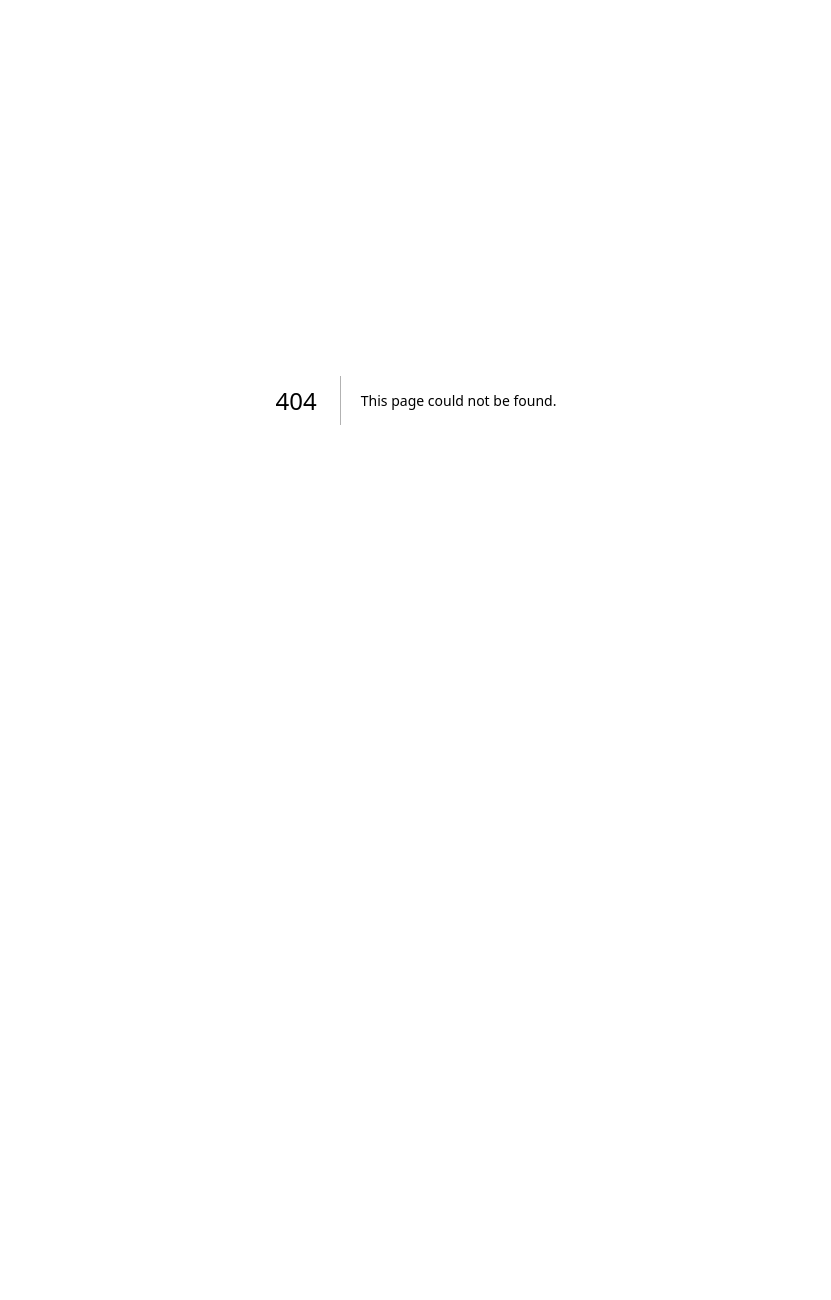
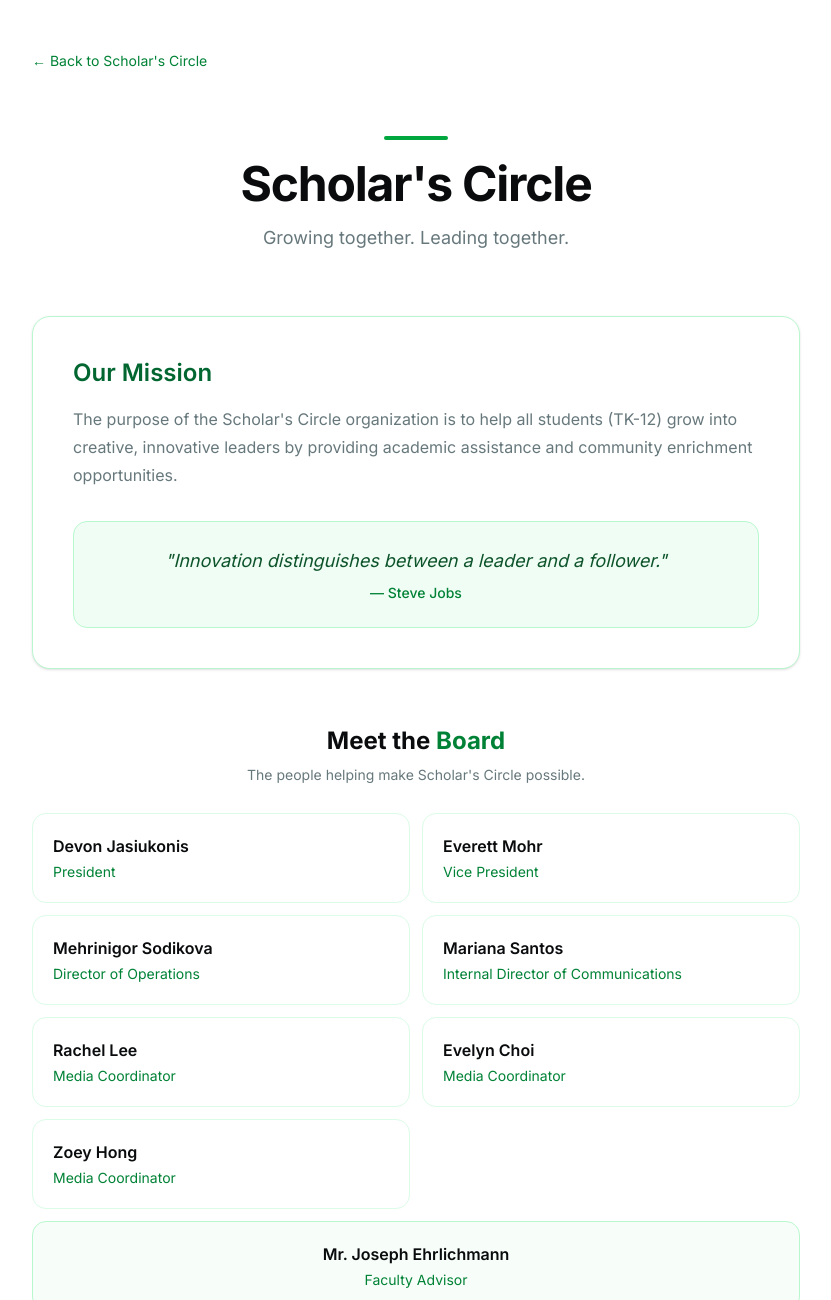
Before and after one commit to lcsscholarscircle/website, a Next.js app: page /about in a window 1280 px wide. Before the commit this address had no page. Shown: the top 1300 px of the page, without its empty margins (224-1055 px from the left). Before the commit the page ends 800 px from the top, so only its background shows below. Built offline with nearby package versions, Linux system fonts and the light colour scheme.

Commit message:
finishing touches, about us page, sidebar updates

```diff
--- /dev/null
+++ b/src/app/about/page.tsx
@@ -0,0 +1,144 @@
+
+'use client'
+
+import Link from 'next/link'
+
+const board = [
+  { name: 'Devon Jasiukonis', role: 'President' },
+  { name: 'Everett Mohr', role: 'Vice President' },
+  { name: 'Mehrinigor Sodikova', role: 'Director of Operations' },
+  { name: 'Mariana Santos', role: 'Internal Director of Communications' },
+  { name: 'Rachel Lee', role: 'Media Coordinator' },
+  { name: 'Evelyn Choi', role: 'Media Coordinator' },
+  { name: 'Zoey Hong', role: 'Media Coordinator' },
+]
+
+export default function AboutPage() {
+  return (
+    <main className="min-h-screen bg-background px-6 py-12">
+      <div className="mx-auto max-w-3xl">
+
+        {/* Back link */}
+        <Link
+          href="/"
+          className="text-sm text-green-700 dark:text-green-400 hover:text-green-600 transition-colors"
+        >
+          ← Back to Scholar's Circle
+        </Link>
+
+        {/* Hero */}
+        <section className="py-16 text-center">
+          <div className="mx-auto mb-5 h-1 w-16 rounded-full bg-green-600" />
+
+          <h1 className="text-4xl font-bold tracking-tight sm:text-5xl">
+            Scholar's Circle
+          </h1>
+
+          <p className="mt-4 text-lg text-muted-foreground">
+            Growing together. Leading together.
+          </p>
+        </section>
+
+        {/* Mission */}
+        <section className="rounded-2xl border border-green-200 dark:border-green-900 bg-card p-8 shadow-sm sm:p-10">
+          <h2 className="text-2xl font-semibold text-green-800 dark:text-green-400">
+            Our Mission
+          </h2>
+
+          <p className="mt-4 leading-7 text-muted-foreground">
+            The purpose of the Scholar's Circle organization is to help
+            all students (TK-12) grow into creative, innovative leaders
+            by providing academic assistance and
+            community enrichment opportunities.
+          </p>
+
+          <div className="mt-8 rounded-xl border border-green-200 dark:border-green-900 bg-green-50 dark:bg-green-950/40 p-6 text-center">
+            <p className="text-lg italic leading-relaxed text-green-900 dark:text-green-200">
+              "Innovation distinguishes between a leader and a follower."
+            </p>
+            <p className="mt-2 text-sm font-medium text-green-700 dark:text-green-400">
+              — Steve Jobs
+            </p>
+          </div>
+        </section>
+
+        {/* Board */}
+        <section className="mt-14">
+          <div className="text-center">
+            <h2 className="text-2xl font-bold">
+              Meet the <span className="text-green-700 dark:text-green-400">Board</span>
+            </h2>
+            <p className="mt-2 text-sm text-muted-foreground">
+              The people helping make Scholar's Circle possible.
+            </p>
+          </div>
+
+          <div className="mt-7 grid gap-3 sm:grid-cols-2">
+            {board.map((member) => (
+              <div
+                key={member.name}
+                className="rounded-xl border border-green-100 dark:border-green-950 bg-card p-5 transition-all hover:border-green-400 dark:hover:border-green-700 hover:bg-green-50/50 dark:hover:bg-green-950/30"
+              >
+                <p className="font-semibold">
+                  {member.name}
+                </p>
+                <p className="mt-1 text-sm text-green-700 dark:text-green-400">
+                  {member.role}
+                </p>
+              </div>
+            ))}
+          </div>
+
+          <div className="mt-3 rounded-xl border border-green-200 dark:border-green-900 bg-green-50/50 dark:bg-green-950/30 p-5 text-center">
+            <p className="font-semibold">
+              Mr. Joseph Ehrlichmann
+            </p>
+            <p className="mt-1 text-sm text-green-700 dark:text-green-400">
+              Faculty Advisor
+            </p>
+          </div>
+        </section>
+
+        {/* Contact */}
+        <section className="mt-14 rounded-2xl border border-green-200 dark:border-green-900 bg-green-50/60 dark:bg-green-950/30 p-8 text-center">
+          <div className="mx-auto mb-4 flex h-11 w-11 items-center justify-center rounded-full bg-green-100 dark:bg-green-900/60 text-green-700 dark:text-green-300 text-xl">
+            ✉
+          </div>
+
+          <h2 className="text-2xl font-bold">
+            Get in Touch!
+          </h2>
+
+          <p className="mt-3 text-muted-foreground">
+            Have a question, idea, or want to get involved?
+            We'd love to hear from you.
+          </p>
+
+          <div className="mt-6 flex flex-col items-center gap-3">
+            <a
+              href="mailto:scholarscircle@larchmontcharter.org"
+              className="font-medium text-green-700 dark:text-green-400 underline underline-offset-4 hover:text-green-600 transition-colors"
+            >
+              scholarscircle@larchmontcharter.org
+            </a>
+          </div>
+        </section>
+
+        {/* Footer */}
+        <footer className="mt-12 border-t border-green-200 dark:border-green-900 pt-6 text-center text-sm text-muted-foreground">
+          <p>
+            Made with <span className="text-green-600">♥</span> by the Scholar's Circle Team
+          </p>
+          <p className="mt-2">Larchmont Charter School · 2026</p>
+          <Link
+            href="/"
+            className="mt-4 inline-block text-green-700 dark:text-green-400 underline underline-offset-4 hover:text-green-600"
+          >
+            Return Home
+          </Link>
+        </footer>
+
+      </div>
+    </main>
+  )
+}
--- a/src/app/page.tsx
+++ b/src/app/page.tsx
@@ -54,6 +54,15 @@ if (error) {
 return ( <main className="flex min-h-screen items-center justify-center px-6"> <div className="w-full max-w-md text-center"> <h1 className="text-3xl font-bold">
 Scholar's Circle </h1>
 
+    <h2>
+      V3.1 -- Created by the{' '}
+      <a
+        href="/about"
+        className="underline underline-offset-4 hover:text-foreground transition-colors"
+      >
+        Scholar's Circle Team
+      </a>
+    </h2>
     <p className="mt-2 text-muted-foreground">
       A peer-to-peer tutoring network.
     </p>
--- a/src/components/sidebar.tsx
+++ b/src/components/sidebar.tsx
@@ -1,3 +1,4 @@
+
 'use client'
 
 import Link from 'next/link'
@@ -25,6 +26,7 @@ export default function Sidebar({ role }: SidebarProps) {
       { name: 'Dashboard', href: '/admin' },
       { name: 'Schedule', href: '/admin/schedule' },
       { name: 'Bookings', href: '/admin/bookings' },
+      { name: 'Requests', href: '/admin/requests' },
       { name: 'Tutor Dashboard', href: '/tutor' },
       { name: 'Student Dashboard', href: '/student' },
     ],
@@ -47,13 +49,33 @@ export default function Sidebar({ role }: SidebarProps) {
           <Link
             key={link.href}
             href={link.href}
-            className="block rounded-lg px-3 py-2 text-sm hover:bg-gray-100"
+            className="block rounded-lg px-3 py-2 text-sm hover:bg-gray-100 transition-colors"
           >
             {link.name}
           </Link>
         ))}
       </nav>
-      <div className="mt-auto pt-6 px-3 text-sm">
+
+      {/* Bottom Section */}
+      <div className="mt-auto pt-6 space-y-5">
+
+        {/* About Button */}
+        <Link
+          href="/about"
+          className="flex items-center gap-3 rounded-xl border border-green-200 bg-green-50 px-4 py-3 text-green-800 shadow-sm transition-all hover:bg-green-100 hover:border-green-300 hover:shadow-md dark:border-green-900 dark:bg-green-950/40 dark:text-green-300 dark:hover:bg-green-950/70"
+        >
+          <div>
+            <p className="text-sm font-semibold">
+              About Us
+            </p>
+            <p className="text-[11px] text-green-700 dark:text-green-400">
+              Meet the Scholar's Circle team
+            </p>
+          </div>
+        </Link>
+
+        {/* Contact */}
+        <div className="px-3 text-sm">
           <p className="text-muted-foreground">
             Contact us at:
           </p>
@@ -61,6 +83,8 @@ export default function Sidebar({ role }: SidebarProps) {
             scholarscircle@larchmontcharter.org
           </p>
         </div>
+
+      </div>
     </aside>
   )
 }
```
Lines whose indentation alone changed are shown as unchanged.
